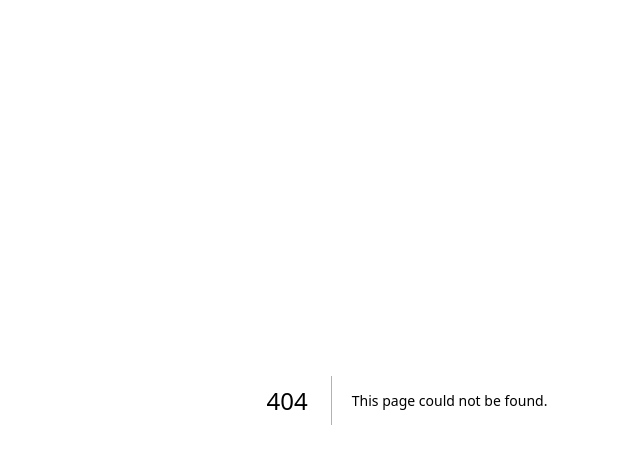
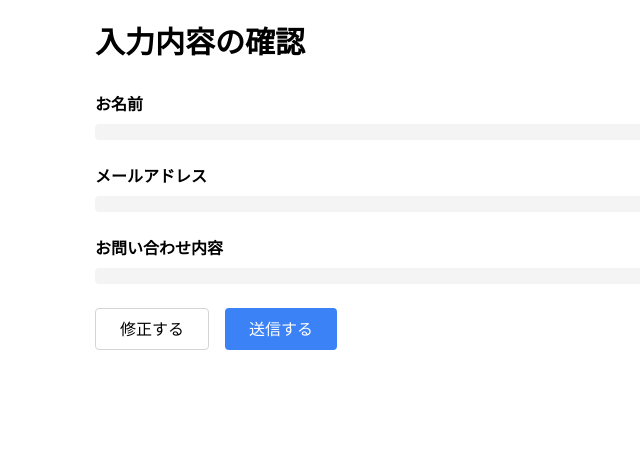
Before and after one commit to tomoya-kamaji/e-party, a Next.js app in the folder client/: page /contact/confirm in a window 1280 px wide. Before the commit this address had no page. Shown: the top 464 px of the page, without its empty margins (233-873 px from the left). Built offline with nearby package versions, Linux system fonts and the light colour scheme.

Commit message:
問い合わせフォーム

```diff
--- a/client/package.json
+++ b/client/package.json
@@ -12,6 +12,7 @@
   },
   "dependencies": {
     "@hono/zod-validator": "^0.4.2",
+    "@hookform/resolvers": "^3.10.0",
     "@prisma/client": "^6.1.0",
     "@supabase/auth-helpers-nextjs": "^0.10.0",
     "@supabase/auth-ui-react": "^0.4.7",
--- /dev/null
+++ b/client/src/app/contact/_components/ContactForm.tsx
@@ -0,0 +1,29 @@
+'use client';
+
+import { useContactForm } from '../_hooks/useContactForm';
+
+export const ContactForm = () => {
+  const { register, handleSubmit, errors, isSubmitting, submitStatus, onSubmit } = useContactForm();
+
+  return (
+    <form onSubmit={handleSubmit(onSubmit)} className="space-y-6">
+      <div>
+        <label htmlFor="name" className="mb-2 block">
+          お名前 <span className="text-red-500">*</span>
+        </label>
+        <input id="name" type="text" {...register('name')} className="w-full rounded border p-2" />
+        {errors.name && <p className="mt-1 text-red-500">{errors.name.message}</p>}
+      </div>
+
+      {/* email, messageフィールドも同様 */}
+
+      <button
+        type="submit"
+        disabled={isSubmitting}
+        className="rounded bg-blue-500 px-6 py-2 text-white hover:bg-blue-600 disabled:bg-gray-400"
+      >
+        {isSubmitting ? '送信中...' : '確認画面へ'}
+      </button>
+    </form>
+  );
+};
--- /dev/null
+++ b/client/src/app/contact/_hooks/useContactForm.ts
@@ -0,0 +1,52 @@
+'use client';
+
+import { useState } from 'react';
+import { useForm } from 'react-hook-form';
+import { useRouter } from 'next/navigation';
+import { zodResolver } from '@hookform/resolvers/zod';
+import { contactSchema, FormData } from '../_states/contact';
+
+export const useContactForm = () => {
+  const router = useRouter();
+  const {
+    register,
+    handleSubmit,
+    formState: { errors },
+  } = useForm<FormData>({
+    mode: 'onBlur',
+    resolver: zodResolver(contactSchema),
+    defaultValues: {
+      name: '',
+      email: '',
+      message: '',
+    },
+  });
+
+  const [isSubmitting, setIsSubmitting] = useState(false);
+  const [submitStatus, setSubmitStatus] = useState<'success' | 'error' | null>(null);
+
+  const onSubmit = async (data: FormData) => {
+    setIsSubmitting(true);
+    try {
+      const params = new URLSearchParams({
+        name: data.name,
+        email: data.email,
+        message: data.message,
+      });
+      router.push(`/contact/confirm?${params.toString()}`);
+    } catch (error) {
+      setSubmitStatus('error');
+    } finally {
+      setIsSubmitting(false);
+    }
+  };
+
+  return {
+    register,
+    handleSubmit,
+    errors,
+    isSubmitting,
+    submitStatus,
+    onSubmit,
+  };
+};
--- /dev/null
+++ b/client/src/app/contact/_states/contact.ts
@@ -0,0 +1,17 @@
+import { z } from 'zod';
+
+export const contactSchema = z.object({
+  name: z.string().min(1, { message: 'お名前は必須です' }).max(50, { message: 'お名前は50文字以内で入力してください' }),
+  email: z
+    .string()
+    .min(1, { message: 'メールアドレスは必須です' })
+    .email({ message: '有効なメールアドレスを入力してください' }),
+  message: z
+    .string()
+    .min(1, { message: 'お問い合わせ内容は必須です' })
+    .max(1000, { message: 'お問い合わせ内容は1000文字以内で入力してください' }),
+});
+
+export type FormData = z.infer<typeof contactSchema>;
+
+export type SubmitStatus = 'success' | 'error' | null;
--- /dev/null
+++ b/client/src/app/contact/_utils/validation.ts
@@ -0,0 +1,23 @@
+export const contactValidationRules = {
+  name: {
+    required: 'お名前は必須です',
+    maxLength: {
+      value: 50,
+      message: 'お名前は50文字以内で入力してください',
+    },
+  },
+  email: {
+    required: 'メールアドレスは必須です',
+    pattern: {
+      value: /^[A-Z0-9._%+-]+@[A-Z0-9.-]+\.[A-Z]{2,}$/i,
+      message: '有効なメールアドレスを入力してください',
+    },
+  },
+  message: {
+    required: 'お問い合わせ内容は必須です',
+    maxLength: {
+      value: 1000,
+      message: 'お問い合わせ内容は1000文字以内で入力してください',
+    },
+  },
+};
--- /dev/null
+++ b/client/src/app/contact/confirm/page.tsx
@@ -0,0 +1,70 @@
+'use client';
+
+import { useRouter, useSearchParams } from 'next/navigation';
+import { useState } from 'react';
+import { FormData } from '../_states/contact';
+
+export default function ContactConfirmPage() {
+  const router = useRouter();
+  const [isSubmitting, setIsSubmitting] = useState(false);
+  const searchParams = useSearchParams();
+  const formData = {
+    name: searchParams.get('name') || '',
+    email: searchParams.get('email') || '',
+    message: searchParams.get('message') || '',
+  } as FormData;
+
+  const handleSubmit = async () => {
+    setIsSubmitting(true);
+    try {
+      // ここにAPI送信のロジックを実装
+      console.log(formData);
+      router.push('/contact/complete');
+    } catch (error) {
+      alert('送信に失敗しました。時間をおいて再度お試しください。');
+    } finally {
+      setIsSubmitting(false);
+    }
+  };
+
+  return (
+    <div className="mx-auto max-w-2xl p-6">
+      <h1 className="mb-8 text-3xl font-bold">入力内容の確認</h1>
+
+      <div className="space-y-6">
+        <div>
+          <p className="mb-2 font-bold">お名前</p>
+          <p className="rounded bg-gray-100 p-2">{formData.name}</p>
+        </div>
+
+        <div>
+          <p className="mb-2 font-bold">メールアドレス</p>
+          <p className="rounded bg-gray-100 p-2">{formData.email}</p>
+        </div>
+
+        <div>
+          <p className="mb-2 font-bold">お問い合わせ内容</p>
+          <p className="whitespace-pre-wrap rounded bg-gray-100 p-2">{formData.message}</p>
+        </div>
+
+        <div className="flex gap-4">
+          <button
+            type="button"
+            onClick={() => router.back()}
+            className="rounded border border-gray-300 px-6 py-2 hover:bg-gray-100"
+          >
+            修正する
+          </button>
+          <button
+            type="button"
+            onClick={handleSubmit}
+            disabled={isSubmitting}
+            className="rounded bg-blue-500 px-6 py-2 text-white hover:bg-blue-600 disabled:bg-gray-400"
+          >
+            {isSubmitting ? '送信中...' : '送信する'}
+          </button>
+        </div>
+      </div>
+    </div>
+  );
+}
--- a/client/src/app/contact/page.tsx
+++ b/client/src/app/contact/page.tsx
@@ -1,37 +1,9 @@
 'use client';
 
-import { useState } from 'react';
-import { useForm } from 'react-hook-form';
-
-type FormData = {
-  name: string;
-  email: string;
-  message: string;
-};
+import { useContactForm } from './_hooks/useContactForm';
 
 export default function ContactPage() {
-  const {
-    register,
-    handleSubmit,
-    formState: { errors },
-    reset,
-  } = useForm<FormData>();
-  const [isSubmitting, setIsSubmitting] = useState(false);
-  const [submitStatus, setSubmitStatus] = useState<'success' | 'error' | null>(null);
-
-  const onSubmit = async (data: FormData) => {
-    setIsSubmitting(true);
-    try {
-      // ここにAPI送信のロジックを実装
-      console.log(data);
-      setSubmitStatus('success');
-      reset();
-    } catch (error) {
-      setSubmitStatus('error');
-    } finally {
-      setIsSubmitting(false);
-    }
-  };
+  const { register, handleSubmit, errors, isSubmitting, submitStatus, onSubmit } = useContactForm();
 
   return (
     <div className="mx-auto max-w-2xl p-6">
@@ -42,12 +14,7 @@ export default function ContactPage() {
           <label htmlFor="name" className="mb-2 block">
             お名前 <span className="text-red-500">*</span>
           </label>
-          <input
-            id="name"
-            type="text"
-            {...register('name', { required: '名前は必須です' })}
-            className="w-full rounded border p-2"
-          />
+          <input id="name" type="text" {...register('name')} className="w-full rounded border p-2" />
           {errors.name && <p className="mt-1 text-red-500">{errors.name.message}</p>}
         </div>
 
@@ -55,18 +22,7 @@ export default function ContactPage() {
           <label htmlFor="email" className="mb-2 block">
             メールアドレス <span className="text-red-500">*</span>
           </label>
-          <input
-            id="email"
-            type="email"
-            {...register('email', {
-              required: 'メールアドレスは必須です',
-              pattern: {
-                value: /^[A-Z0-9._%+-]+@[A-Z0-9.-]+\.[A-Z]{2,}$/i,
-                message: '有効なメールアドレスを入力してください',
-              },
-            })}
-            className="w-full rounded border p-2"
-          />
+          <input id="email" type="email" {...register('email')} className="w-full rounded border p-2" />
           {errors.email && <p className="mt-1 text-red-500">{errors.email.message}</p>}
         </div>
 
@@ -74,11 +30,7 @@ export default function ContactPage() {
           <label htmlFor="message" className="mb-2 block">
             お問い合わせ内容 <span className="text-red-500">*</span>
           </label>
-          <textarea
-            id="message"
-            {...register('message', { required: 'お問い合わせ内容は必須です' })}
-            className="h-32 w-full rounded border p-2"
-          />
+          <textarea id="message" {...register('message')} className="h-32 w-full rounded border p-2" />
           {errors.message && <p className="mt-1 text-red-500">{errors.message.message}</p>}
         </div>
 
@@ -87,7 +39,7 @@ export default function ContactPage() {
           disabled={isSubmitting}
           className="rounded bg-blue-500 px-6 py-2 text-white hover:bg-blue-600 disabled:bg-gray-400"
         >
-          {isSubmitting ? '送信中...' : '送信する'}
+          {isSubmitting ? '送信中...' : '確認画面へ'}
         </button>
       </form>
 
```
Also changed, not shown: 1 other file (tests, documents, lock files or other folders).
